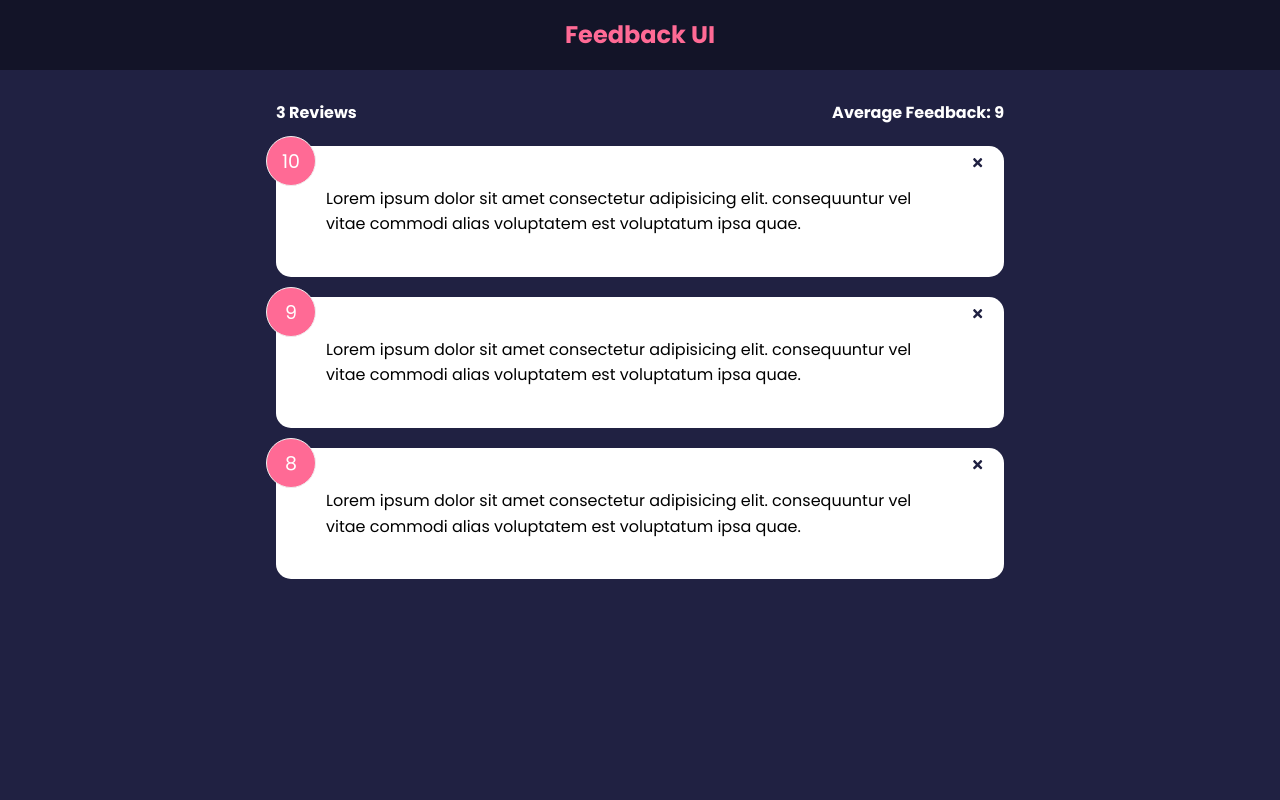
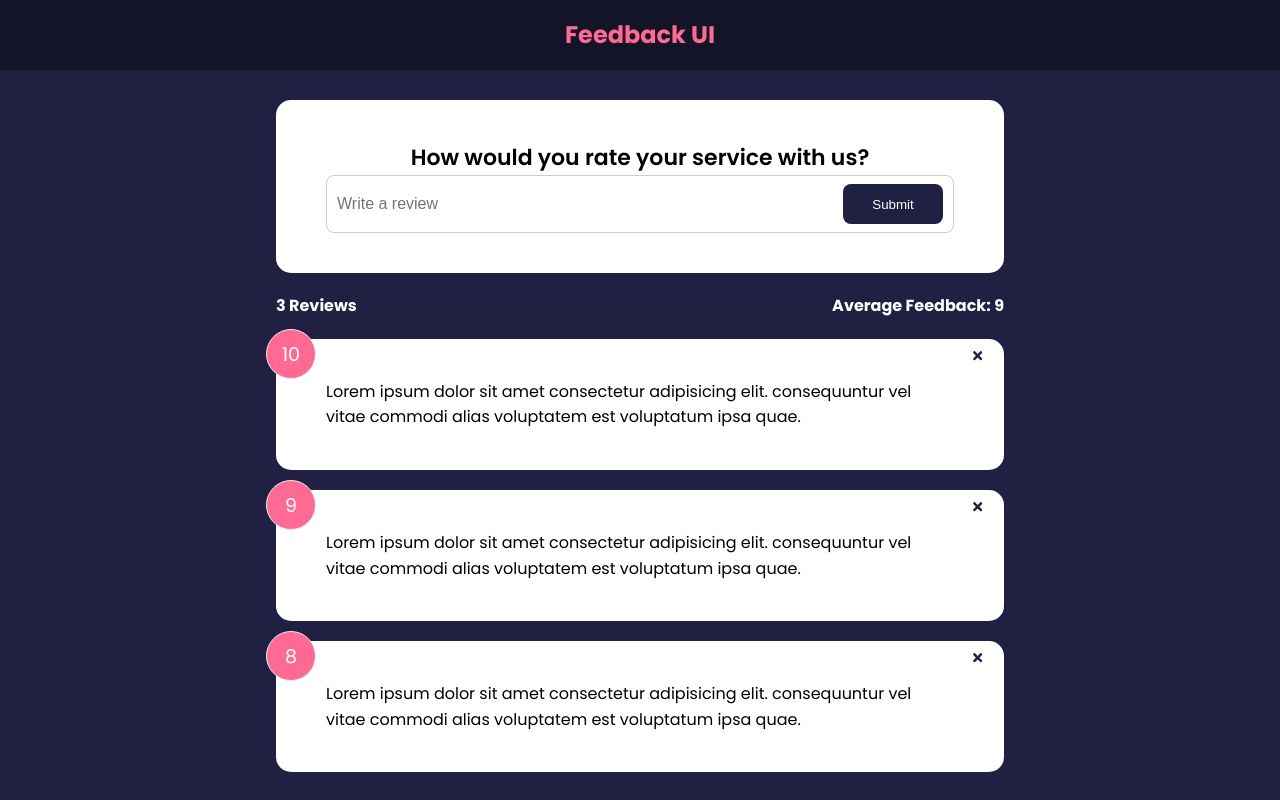
Before and after one commit to Kgaogel09/reactjs-course, a React (Create React App) app in the folder feedback-app/: page / in a window 1280 px wide. Built offline with nearby package versions, Linux system fonts and the light colour scheme.

Commit message:
form input and state

```diff
--- a/feedback-app/src/App.js
+++ b/feedback-app/src/App.js
@@ -1,4 +1,5 @@
 import { useState } from "react"
+import FeedbackForm from "./components/FeedbackForm"
 import FeedbackList from "./components/FeedbackList"
 import FeedbackStats from "./components/FeedbackStats"
 import Header from "./components/Header"
@@ -16,6 +17,7 @@
     <>
       <Header />
       <div className='container'>
+        <FeedbackForm />
         <FeedbackStats feedback={feedback} />
         <FeedbackList feedback={feedback} handleDelete={deleteFeedback} />
       </div>
--- /dev/null
+++ b/feedback-app/src/components/FeedbackForm.jsx
@@ -0,0 +1,28 @@
+import { useState } from "react"
+import Card from "./shared/Card"
+function FeedbackForm() {
+  const [text, setText] = useState("")
+
+  const handleChange = (e) => {
+    setText(e.target.value)
+  }
+
+  return (
+    <Card>
+      <h2>How would you rate your service with us?</h2>
+      <div className='input-group'>
+        <input
+          onChange={handleChange}
+          type='text'
+          placeholder='Write a review'
+          value={text}
+        />
+        <button className='btn btn-primary' type='submit'>
+          Submit
+        </button>
+      </div>
+    </Card>
+  )
+}
+
+export default FeedbackForm
```
